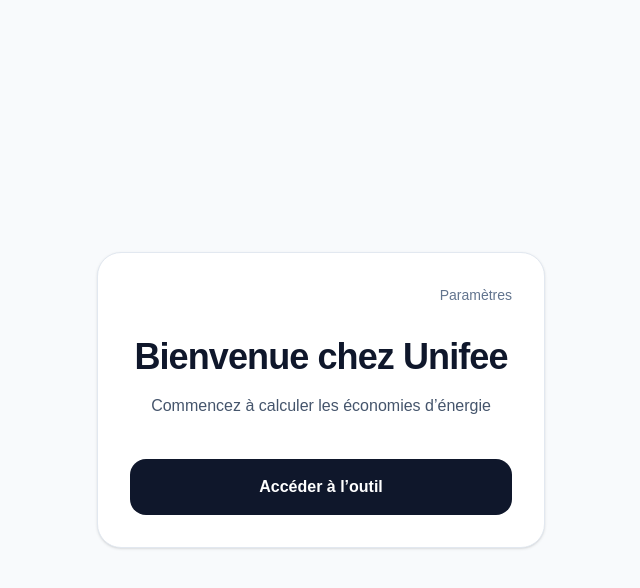
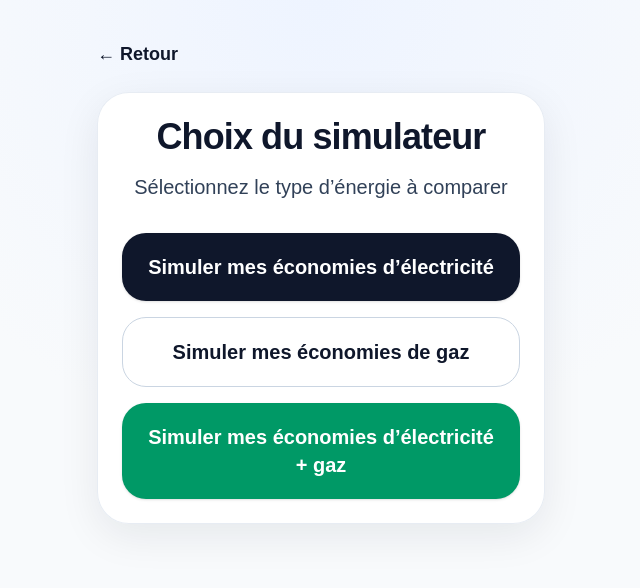
Before and after one commit to Marchalthomas-creator/Unifee-v3-, a Next.js app: page / in a window 1280 px wide. Shown: the top 588 px of the page, without its empty margins (319-959 px from the left). Built offline with nearby package versions, Linux system fonts and the light colour scheme.

Commit message:
move dual energy button to home and remove history from chooser

```diff
--- a/app/page.tsx
+++ b/app/page.tsx
@@ -1,34 +1,55 @@
-import Link from "next/link";
+"use client";
+
+import { useRouter } from "next/navigation";
 
 export default function HomePage() {
+  const router = useRouter();
+
   return (
-    <main className="min-h-screen bg-slate-50 flex items-center justify-center px-6">
-      <div className="w-full max-w-md">
-        <div className="rounded-3xl border border-slate-200 bg-white p-8 shadow-sm">
-          <div className="mb-8 flex justify-end">
-            <Link
-              href="/admin"
-              className="text-sm font-medium text-slate-500 transition hover:text-slate-900"
-            >
-              Paramètres
-            </Link>
+    <main className="min-h-screen bg-[radial-gradient(circle_at_top,_#eef4ff_0%,_#f8fafc_45%,_#f8fafc_100%)] px-5 py-10">
+      <div className="mx-auto max-w-md space-y-6">
+        <button
+          type="button"
+          onClick={() => router.back()}
+          className="text-left text-lg font-semibold text-slate-900"
+        >
+          ← Retour
+        </button>
+
+        <div className="rounded-[32px] border border-slate-200/80 bg-white/95 p-6 shadow-[0_12px_40px_rgba(15,23,42,0.08)]">
+          <div className="text-center">
+            <h1 className="text-4xl font-bold tracking-tight text-slate-900">
+              Choix du simulateur
+            </h1>
+            <p className="mt-4 text-xl text-slate-700">
+              Sélectionnez le type d’énergie à comparer
+            </p>
           </div>
 
-          <div className="text-center">
-            <h1 className="text-4xl font-bold tracking-tight text-slate-900">
-              Bienvenue chez Unifee
-            </h1>
+          <div className="mt-8 space-y-4">
+            <button
+              type="button"
+              onClick={() => router.push("/simulation-electricite")}
+              className="w-full rounded-[24px] bg-slate-900 px-6 py-5 text-xl font-bold text-white shadow-sm transition hover:bg-slate-800"
+            >
+              Simuler mes économies d’électricité
+            </button>
 
-            <p className="mt-4 text-base leading-relaxed text-slate-600">
-              Commencez à calculer les économies d’énergie
-            </p>
+            <button
+              type="button"
+              onClick={() => router.push("/simulation-gaz")}
+              className="w-full rounded-[24px] border border-slate-300 bg-white px-6 py-5 text-xl font-bold text-slate-900 transition hover:bg-slate-50"
+            >
+              Simuler mes économies de gaz
+            </button>
 
-            <Link
-              href="/choix-energie"
-              className="mt-10 inline-flex w-full items-center justify-center rounded-2xl bg-slate-900 px-6 py-4 text-base font-semibold text-white transition hover:bg-slate-800"
+            <button
+              type="button"
+              onClick={() => router.push("/simulation-complete")}
+              className="w-full rounded-[24px] bg-emerald-600 px-6 py-5 text-xl font-bold text-white shadow-sm transition hover:bg-emerald-700"
             >
-              Accéder à l’outil
-            </Link>
+              Simuler mes économies d’électricité + gaz
+            </button>
           </div>
         </div>
       </div>
--- a/app/simulation-electricite/page.tsx
+++ b/app/simulation-electricite/page.tsx
@@ -658,25 +658,6 @@ export default function SimulationElectricitePage() {
                 </div>
               </button>
 
-              <button
-                type="button"
-                onClick={() => router.push("/simulation-complete")}
-                className="w-full rounded-[24px] border border-emerald-200 bg-emerald-50 p-5 text-left shadow-sm transition duration-200 hover:-translate-y-0.5 hover:border-emerald-300 hover:bg-emerald-100/70 hover:shadow-md"
-              >
-                <div className="flex items-start justify-between gap-4">
-                  <div>
-                    <div className="text-xl font-semibold text-slate-900">
-                      Électricité + Gaz
-                    </div>
-                    <div className="mt-1 text-sm text-slate-600">
-                      Je simule mes économies d’électricité + gaz
-                    </div>
-                  </div>
-                  <div className="rounded-full bg-emerald-600 px-3 py-1 text-xs font-semibold text-white">
-                    Nouveau
-                  </div>
-                </div>
-              </button>
             </div>
           </div>
         </div>
@@ -1138,13 +1119,6 @@ export default function SimulationElectricitePage() {
             Calculer mes économies
           </button>
 
-          <button
-            type="button"
-            onClick={() => router.push("/simulation-complete")}
-            className="w-full rounded-[22px] border border-emerald-300 bg-emerald-50 px-4 py-4 text-lg font-semibold text-emerald-700 shadow-sm transition hover:bg-emerald-100"
-          >
-            Je simule mes économies d’électricité + gaz
-          </button>
         </div>
 
         {economieAnnuelle !== null &&
```
